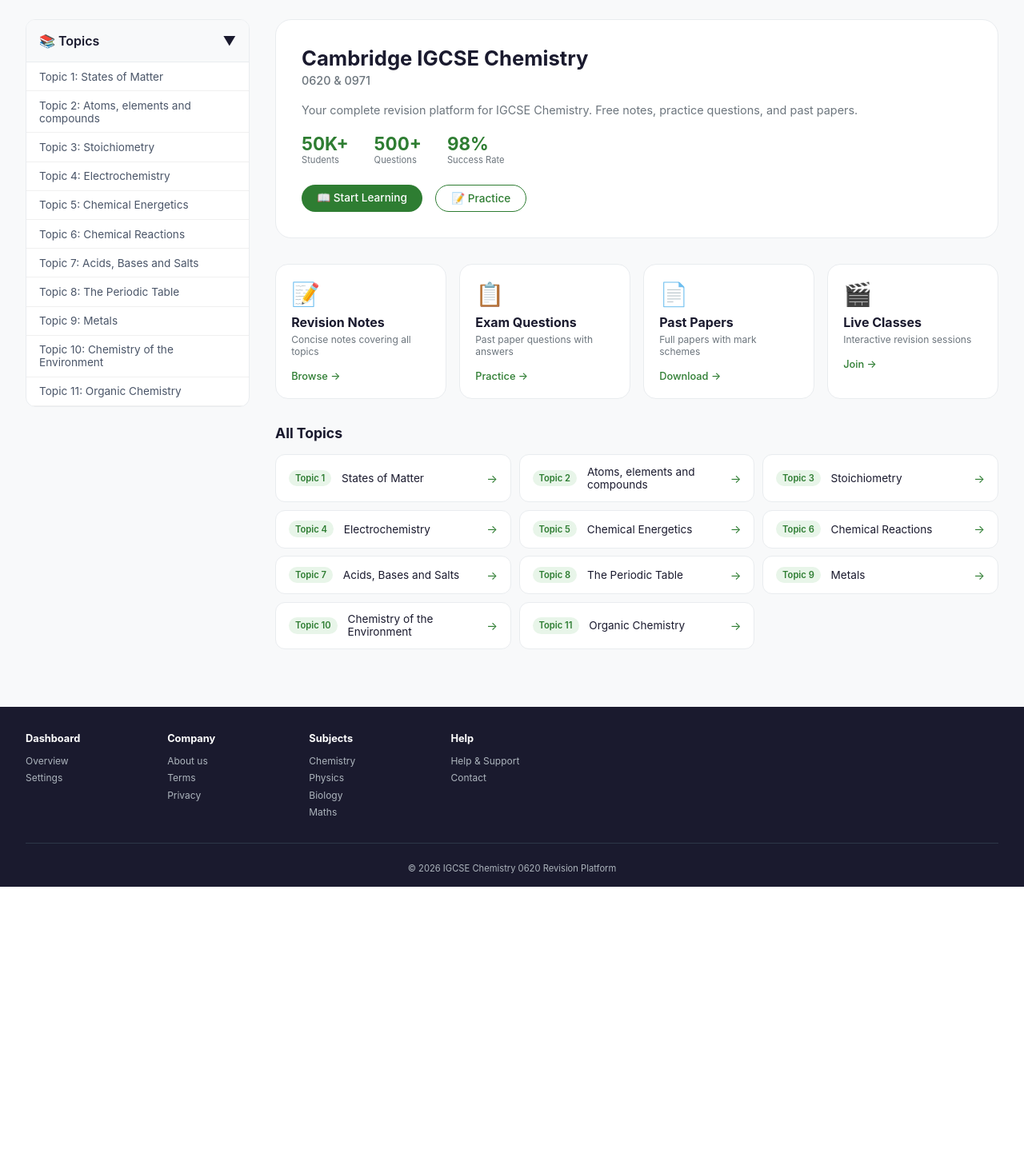
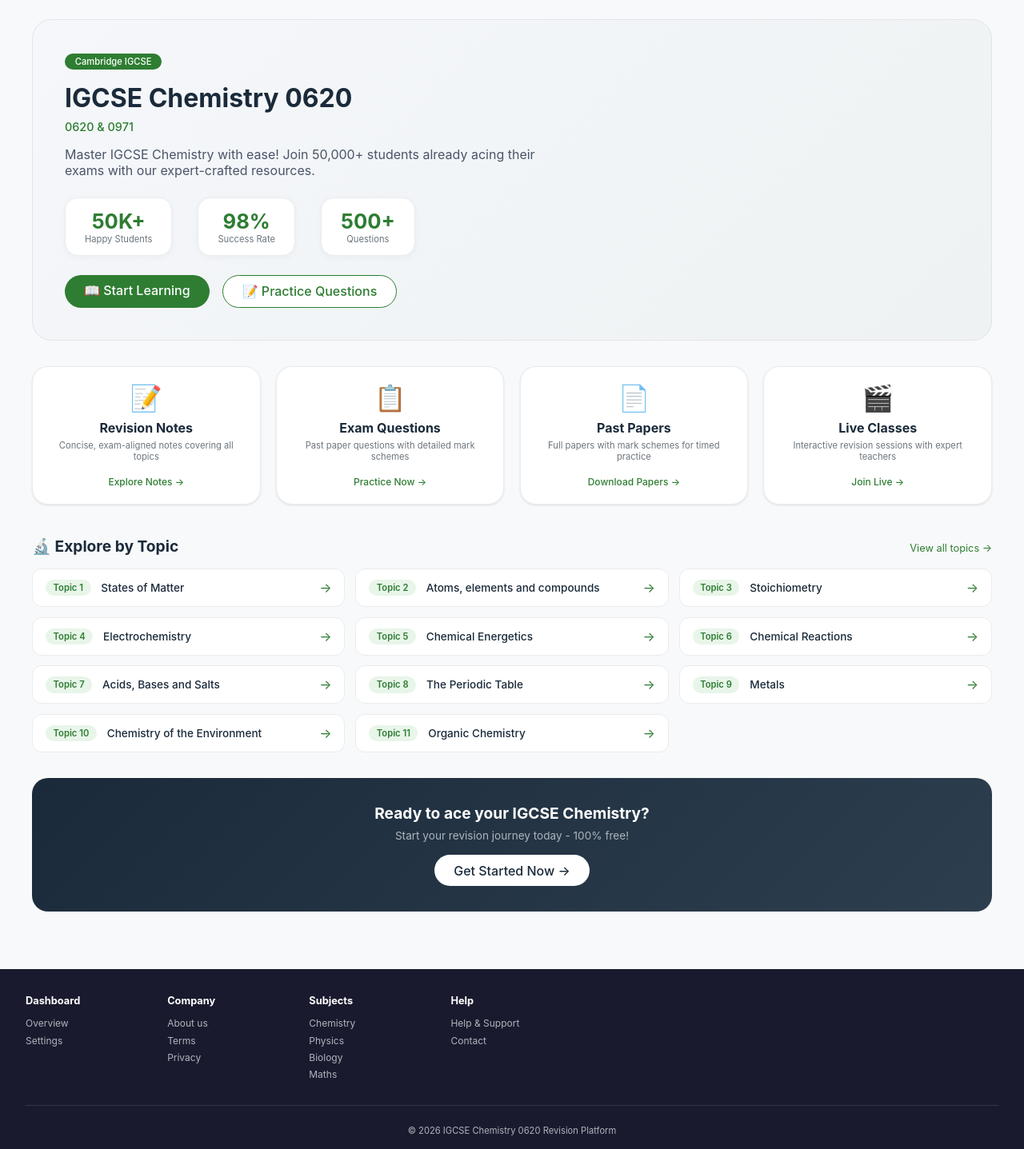
Before and after one commit to haseebahmad89000/Chempassion, a Django app: page / in a window 1280 px wide. Shown: the part 60-1497 px from the top of the page at 80% size. Before the commit the page ends 1169 px from the top, so only its background shows below. Run offline with Django 5.2, Linux system fonts and the light colour scheme; data comes from the database, SQL or seed files in the repository.

Commit message:
Redesigned homepage: no sidebar, clean colors, professional layout

```diff
--- a/pastpapers/templates/pastpapers/home.html
+++ b/pastpapers/templates/pastpapers/home.html
@@ -3,135 +3,75 @@
 {% block title %}Home{% endblock %}
 
 {% block sidebar %}
-<aside class="sidebar">
-    <div class="sidebar-card">
-        <div class="sidebar-header" onclick="toggleSidebar()">
-            <span>📚 Topics</span>
-            <span>▼</span>
-        </div>
-        <div class="sidebar-content">
-            {% for topic in topics %}
-            <a href="{% url 'topic_detail' topic.id %}" class="topic-link">
-                Topic {{ topic.code }}: {{ topic.name }}
-            </a>
-            {% endfor %}
-        </div>
-    </div>
-</aside>
+<!-- No sidebar on homepage -->
 {% endblock %}
 
 {% block content %}
-<!-- Welcome Section -->
-<div class="welcome-card">
-    <div class="welcome-text">
-        <h1>Cambridge IGCSE Chemistry</h1>
-        <p class="exam-code">0620 & 0971</p>
-        <p>Your complete revision platform for IGCSE Chemistry. Free notes, practice questions, and past papers.</p>
-        <div class="stats-row">
-            <div class="stat">
-                <span class="stat-value">50K+</span>
-                <span class="stat-label">Students</span>
-            </div>
-            <div class="stat">
-                <span class="stat-value">500+</span>
-                <span class="stat-label">Questions</span>
-            </div>
-            <div class="stat">
-                <span class="stat-value">98%</span>
-                <span class="stat-label">Success Rate</span>
-            </div>
-        </div>
-        <div class="button-group">
-            <a href="{% url 'revision_notes' %}" class="btn-green">📖 Start Learning</a>
-            <a href="{% url 'exam_questions' %}" class="btn-outline">📝 Practice</a>
-        </div>
-    </div>
-</div>
-
-<!-- Features Row -->
-<div class="features-row">
-    <div class="feature">
-        <div class="feature-icon">📝</div>
-        <h3>Revision Notes</h3>
-        <p>Concise notes covering all topics</p>
-        <a href="{% url 'revision_notes' %}">Browse →</a>
-    </div>
-    <div class="feature">
-        <div class="feature-icon">📋</div>
-        <h3>Exam Questions</h3>
-        <p>Past paper questions with answers</p>
-        <a href="{% url 'exam_questions' %}">Practice →</a>
-    </div>
-    <div class="feature">
-        <div class="feature-icon">📄</div>
-        <h3>Past Papers</h3>
-        <p>Full papers with mark schemes</p>
-        <a href="{% url 'past_papers' %}">Download →</a>
-    </div>
-    <div class="feature">
-        <div class="feature-icon">🎬</div>
-        <h3>Live Classes</h3>
-        <p>Interactive revision sessions</p>
-        <a href="{% url 'live_classes' %}">Join →</a>
-    </div>
-</div>
-
-<!-- Topics List -->
-<div class="topics-list">
-    <h2>All Topics</h2>
-    <div class="topics-grid">
-        {% for topic in topics %}
-        <a href="{% url 'topic_detail' topic.id %}" class="topic-item">
-            <span class="topic-code">Topic {{ topic.code }}</span>
-            <span class="topic-title">{{ topic.name }}</span>
-            <span class="topic-arrow">→</span>
-        </a>
-        {% endfor %}
-    </div>
-</div>
-
 <style>
-    .welcome-card {
-        background: white;
-        border-radius: 20px;
-        padding: 2rem;
-        margin-bottom: 2rem;
-        border: 1px solid #e9ecef;
+    .home-container {
+        max-width: 1200px;
+        margin: 0 auto;
     }
 
-    .welcome-text h1 {
-        font-size: 1.6rem;
-        margin-bottom: 0.25rem;
-        color: #1a1a2e;
+    /* Hero Section */
+    .hero-section {
+        background: linear-gradient(135deg, #f5f7fa 0%, #eef2f3 100%);
+        border-radius: 24px;
+        padding: 2.5rem;
+        margin-bottom: 2rem;
+        border: 1px solid #e0e4e8;
     }
 
-    .exam-code {
-        color: #2e7d32;
-        font-size: 0.85rem;
+    .hero-badge {
+        display: inline-block;
+        background: #2e7d32;
+        color: white;
+        font-size: 0.7rem;
+        padding: 0.2rem 0.8rem;
+        border-radius: 20px;
+        margin-bottom: 1rem;
         font-weight: 500;
-        margin-bottom: 0.75rem;
     }
 
-    .welcome-text p {
-        color: #6c757d;
-        margin-bottom: 1.25rem;
+    .hero-section h1 {
+        font-size: 2rem;
+        margin-bottom: 0.5rem;
+        color: #1a2a3a;
+    }
+
+    .hero-section .exam-code {
+        color: #2e7d32;
         font-size: 0.9rem;
+        margin-bottom: 1rem;
+        font-weight: 500;
+    }
+
+    .hero-section p {
+        color: #4a5568;
+        font-size: 1rem;
+        margin-bottom: 1.5rem;
+        max-width: 600px;
     }
 
     .stats-row {
         display: flex;
         gap: 2rem;
         margin-bottom: 1.5rem;
+        flex-wrap: wrap;
     }
 
-    .stat {
-        display: flex;
-        flex-direction: column;
+    .stat-card {
+        background: white;
+        padding: 0.8rem 1.5rem;
+        border-radius: 16px;
+        text-align: center;
+        box-shadow: 0 2px 8px rgba(0,0,0,0.04);
+        border: 1px solid #e9ecef;
     }
 
-    .stat-value {
-        font-size: 1.4rem;
-        font-weight: bold;
+    .stat-number {
+        font-size: 1.6rem;
+        font-weight: 700;
         color: #2e7d32;
     }
 
@@ -146,93 +86,114 @@
         flex-wrap: wrap;
     }
 
-    .btn-green {
+    .btn-primary {
         background: #2e7d32;
         color: white;
-        padding: 0.5rem 1.2rem;
-        border-radius: 30px;
+        padding: 0.6rem 1.5rem;
+        border-radius: 40px;
         text-decoration: none;
-        font-size: 0.85rem;
         font-weight: 500;
-        transition: background 0.2s;
+        transition: all 0.2s;
+        display: inline-block;
     }
 
-    .btn-green:hover {
+    .btn-primary:hover {
         background: #1b5e20;
+        transform: translateY(-2px);
     }
 
-    .btn-outline {
+    .btn-secondary {
+        background: white;
         border: 1px solid #2e7d32;
         color: #2e7d32;
-        padding: 0.5rem 1.2rem;
-        border-radius: 30px;
+        padding: 0.6rem 1.5rem;
+        border-radius: 40px;
         text-decoration: none;
-        font-size: 0.85rem;
         font-weight: 500;
         transition: all 0.2s;
+        display: inline-block;
     }
 
-    .btn-outline:hover {
+    .btn-secondary:hover {
         background: #2e7d32;
         color: white;
     }
 
-    .features-row {
+    /* Features Grid */
+    .features-grid {
         display: grid;
         grid-template-columns: repeat(4, 1fr);
-        gap: 1rem;
-        margin-bottom: 2rem;
+        gap: 1.2rem;
+        margin-bottom: 2.5rem;
     }
 
-    .feature {
+    .feature-card {
         background: white;
-        border-radius: 16px;
+        border-radius: 20px;
         padding: 1.2rem;
+        text-align: center;
+        transition: all 0.2s;
         border: 1px solid #e9ecef;
-        transition: all 0.2s;
     }
 
-    .feature:hover {
+    .feature-card:hover {
+        transform: translateY(-4px);
         border-color: #2e7d32;
-        transform: translateY(-2px);
+        box-shadow: 0 8px 20px rgba(46,125,50,0.1);
     }
 
     .feature-icon {
-        font-size: 1.8rem;
+        font-size: 2rem;
         margin-bottom: 0.5rem;
     }
 
-    .feature h3 {
+    .feature-card h3 {
         font-size: 1rem;
-        margin-bottom: 0.25rem;
+        margin-bottom: 0.3rem;
+        color: #1a2a3a;
     }
 
-    .feature p {
-        font-size: 0.75rem;
+    .feature-card p {
+        font-size: 0.7rem;
         color: #6c757d;
-        margin-bottom: 0.75rem;
+        margin-bottom: 0.8rem;
     }
 
-    .feature a {
+    .feature-link {
+        color: #2e7d32;
+        text-decoration: none;
+        font-size: 0.75rem;
+        font-weight: 500;
+    }
+
+    /* Topics Section */
+    .topics-header {
+        display: flex;
+        justify-content: space-between;
+        align-items: baseline;
+        margin-bottom: 1rem;
+        flex-wrap: wrap;
+    }
+
+    .topics-header h2 {
+        font-size: 1.2rem;
+        color: #1a2a3a;
+    }
+
+    .topics-header a {
         color: #2e7d32;
         text-decoration: none;
         font-size: 0.8rem;
-        font-weight: 500;
-    }
-
-    .topics-list h2 {
-        font-size: 1.1rem;
-        margin-bottom: 1rem;
-        color: #1a1a2e;
     }
 
     .topics-grid {
         display: grid;
-        grid-template-columns: repeat(auto-fill, minmax(280px, 1fr));
-        gap: 0.6rem;
+        grid-template-columns: repeat(auto-fill, minmax(320px, 1fr));
+        gap: 0.8rem;
+        margin-bottom: 2rem;
     }
 
-    .topic-item {
+    .topic-card {
         background: white;
         border-radius: 12px;
         padding: 0.8rem 1rem;
@@ -244,42 +205,165 @@
         transition: all 0.2s;
     }
 
-    .topic-item:hover {
+    .topic-card:hover {
         border-color: #2e7d32;
-        background: #f8f9fa;
+        background: #f8faf8;
+        transform: translateX(4px);
     }
 
-    .topic-code {
+    .topic-left {
+        display: flex;
+        align-items: center;
+        gap: 0.8rem;
+    }
+
+    .topic-number {
+        background: #e8f5e9;
+        color: #2e7d32;
         font-size: 0.7rem;
-        color: #2e7d32;
         font-weight: 600;
-        background: #e8f5e9;
-        padding: 0.2rem 0.5rem;
+        padding: 0.2rem 0.6rem;
         border-radius: 20px;
     }
 
-    .topic-title {
+    .topic-name {
         font-size: 0.85rem;
-        color: #1a1a2e;
-        flex: 1;
-        margin-left: 0.8rem;
+        font-weight: 500;
+        color: #1a2a3a;
     }
 
     .topic-arrow {
         color: #2e7d32;
-        font-size: 0.9rem;
+        font-size: 1rem;
+    }
+
+    /* CTA Section */
+    .cta-section {
+        background: linear-gradient(135deg, #1a2a3a 0%, #2d3e4e 100%);
+        border-radius: 20px;
+        padding: 2rem;
+        text-align: center;
+        margin-top: 1rem;
+    }
+
+    .cta-section h3 {
+        color: white;
+        font-size: 1.2rem;
+        margin-bottom: 0.5rem;
+    }
+
+    .cta-section p {
+        color: #adb5bd;
+        font-size: 0.85rem;
+        margin-bottom: 1rem;
+    }
+
+    .cta-section .btn-primary {
+        background: white;
+        color: #1a2a3a;
+    }
+
+    .cta-section .btn-primary:hover {
+        background: #e0e0e0;
+        transform: translateY(-2px);
     }
 
     @media (max-width: 768px) {
-        .features-row {
+        .features-grid {
             grid-template-columns: repeat(2, 1fr);
         }
-        .stats-row {
-            gap: 1rem;
+        .hero-section {
+            padding: 1.5rem;
         }
-        .welcome-card {
-            padding: 1.5rem;
+        .hero-section h1 {
+            font-size: 1.5rem;
+        }
+        .topics-grid {
+            grid-template-columns: 1fr;
         }
     }
 </style>
+
+<div class="home-container">
+    <!-- Hero Section -->
+    <div class="hero-section">
+        <div class="hero-badge">Cambridge IGCSE</div>
+        <h1>IGCSE Chemistry 0620</h1>
+        <div class="exam-code">0620 & 0971</div>
+        <p>Master IGCSE Chemistry with ease! Join 50,000+ students already acing their exams with our expert-crafted resources.</p>
+
+        <div class="stats-row">
+            <div class="stat-card">
+                <div class="stat-number">50K+</div>
+                <div class="stat-label">Happy Students</div>
+            </div>
+            <div class="stat-card">
+                <div class="stat-number">98%</div>
+                <div class="stat-label">Success Rate</div>
+            </div>
+            <div class="stat-card">
+                <div class="stat-number">500+</div>
+                <div class="stat-label">Questions</div>
+            </div>
+        </div>
+
+        <div class="button-group">
+            <a href="{% url 'revision_notes' %}" class="btn-primary">📖 Start Learning</a>
+            <a href="{% url 'exam_questions' %}" class="btn-secondary">📝 Practice Questions</a>
+        </div>
+    </div>
+
+    <!-- Features Grid -->
+    <div class="features-grid">
+        <div class="feature-card">
+            <div class="feature-icon">📝</div>
+            <h3>Revision Notes</h3>
+            <p>Concise, exam-aligned notes covering all topics</p>
+            <a href="{% url 'revision_notes' %}" class="feature-link">Explore Notes →</a>
+        </div>
+        <div class="feature-card">
+            <div class="feature-icon">📋</div>
+            <h3>Exam Questions</h3>
+            <p>Past paper questions with detailed mark schemes</p>
+            <a href="{% url 'exam_questions' %}" class="feature-link">Practice Now →</a>
+        </div>
+        <div class="feature-card">
+            <div class="feature-icon">📄</div>
+            <h3>Past Papers</h3>
+            <p>Full papers with mark schemes for timed practice</p>
+            <a href="{% url 'past_papers' %}" class="feature-link">Download Papers →</a>
+        </div>
+        <div class="feature-card">
+            <div class="feature-icon">🎬</div>
+            <h3>Live Classes</h3>
+            <p>Interactive revision sessions with expert teachers</p>
+            <a href="{% url 'live_classes' %}" class="feature-link">Join Live →</a>
+        </div>
+    </div>
+
+    <!-- Explore by Topic -->
+    <div class="topics-header">
+        <h2>🔬 Explore by Topic</h2>
+        <a href="{% url 'topics' %}">View all topics →</a>
+    </div>
+
+    <div class="topics-grid">
+        {% for topic in topics %}
+        <a href="{% url 'topic_detail' topic.id %}" class="topic-card">
+            <div class="topic-left">
+                <span class="topic-number">Topic {{ topic.code }}</span>
+                <span class="topic-name">{{ topic.name }}</span>
+            </div>
+            <span class="topic-arrow">→</span>
+        </a>
+        {% endfor %}
+    </div>
+
+    <!-- CTA Section -->
+    <div class="cta-section">
+        <h3>Ready to ace your IGCSE Chemistry?</h3>
+        <p>Start your revision journey today - 100% free!</p>
+        <a href="{% url 'register' %}" class="btn-primary">Get Started Now →</a>
+    </div>
+</div>
 {% endblock %}
```
